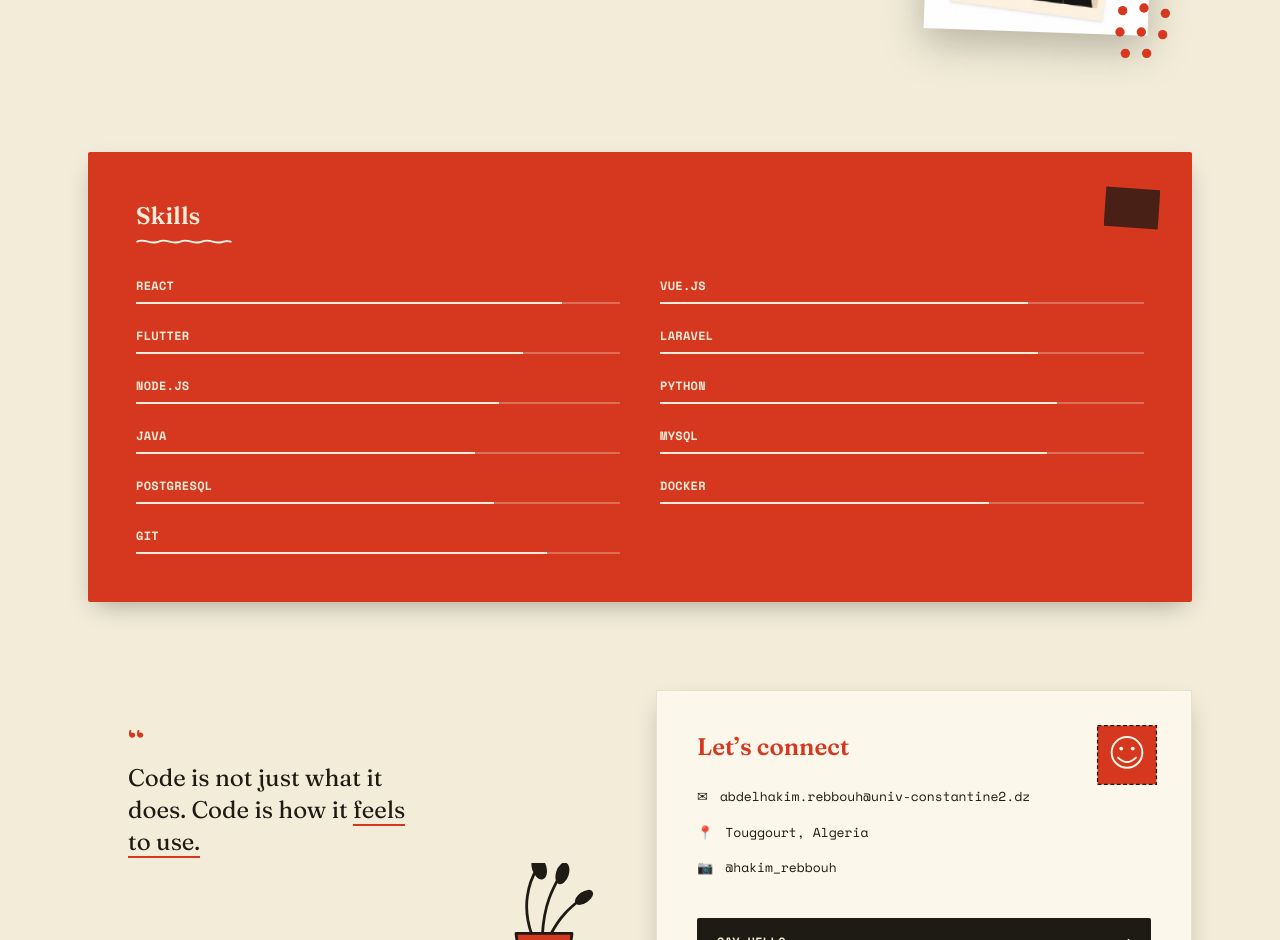
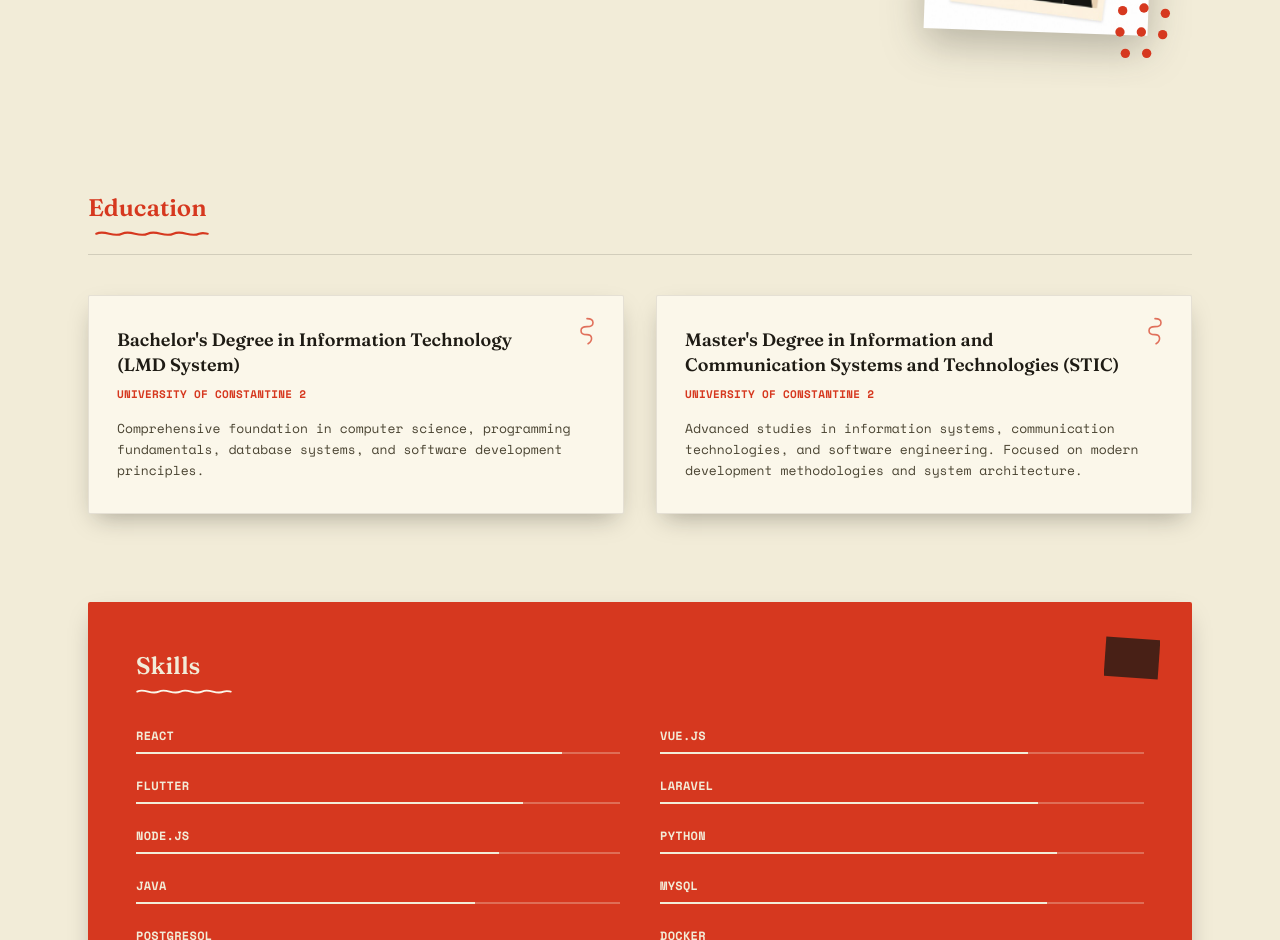
Before and after one commit to hakimskills/new_portfolio, a React (Vite) app: page / in a window 1280 px wide. Shown: the part 1860-2800 px from the top of the page. Built offline with nearby package versions, Linux system fonts and the light colour scheme.

Commit message:
add education section

```diff
--- a/src/App.jsx
+++ b/src/App.jsx
@@ -1,6 +1,7 @@
 import Nav from "./components/Nav";
 import Hero from "./components/Hero";
 import About from "./components/About";
+import Education from "./components/Education";
 import Projects from "./components/Projects";
 import Skills from "./components/Skills";
 import Contact from "./components/Contact";
@@ -14,6 +15,7 @@ export default function App() {
         <Hero />
         <Projects />
         <About />
+        <Education />
         <Skills />
         <Contact />
       </main>
--- /dev/null
+++ b/src/components/Education.jsx
@@ -0,0 +1,50 @@
+import { WavyUnderline, CurlyLine } from "./Illustrations";
+
+const EDUCATION = [
+  {
+    degree: "Bachelor's Degree in Information Technology (LMD System)",
+    school: "University of Constantine 2",
+    description:
+      "Comprehensive foundation in computer science, programming fundamentals, database systems, and software development principles.",
+  },
+  {
+    degree:
+      "Master's Degree in Information and Communication Systems and Technologies (STIC)",
+    school: "University of Constantine 2",
+    description:
+      "Advanced studies in information systems, communication technologies, and software engineering. Focused on modern development methodologies and system architecture.",
+  },
+];
+
+export default function Education() {
+  return (
+    <section id="education" className="max-w-6xl mx-auto px-6 py-16">
+      <div className="flex items-center justify-between border-b border-ink/15 pb-4 mb-10">
+        <h2 className="font-display text-2xl font-semibold text-clay">
+          Education
+          <WavyUnderline className="w-32 h-2.5 mt-1" />
+        </h2>
+      </div>
+
+      <div className="grid sm:grid-cols-2 gap-8">
+        {EDUCATION.map((e) => (
+          <article
+            key={e.degree}
+            className="relative bg-card border border-ink/10 rounded-sm shadow-pin px-7 py-8"
+          >
+            <CurlyLine className="w-8 h-8 absolute top-5 right-5 opacity-70" />
+            <h3 className="font-display text-lg font-semibold text-ink leading-snug pr-8">
+              {e.degree}
+            </h3>
+            <p className="mt-2 text-[11px] uppercase tracking-wide font-bold text-clay">
+              {e.school}
+            </p>
+            <p className="mt-4 text-[13px] leading-relaxed text-inkSoft">
+              {e.description}
+            </p>
+          </article>
+        ))}
+      </div>
+    </section>
+  );
+}
--- a/src/components/Nav.jsx
+++ b/src/components/Nav.jsx
@@ -3,6 +3,7 @@ import { useEffect, useState } from "react";
 const LINKS = [
   { label: "Work", href: "#work" },
   { label: "About", href: "#about" },
+  { label: "Education", href: "#education" },
   { label: "Skills", href: "#skills" },
   { label: "Contact", href: "#contact" },
 ];
```
